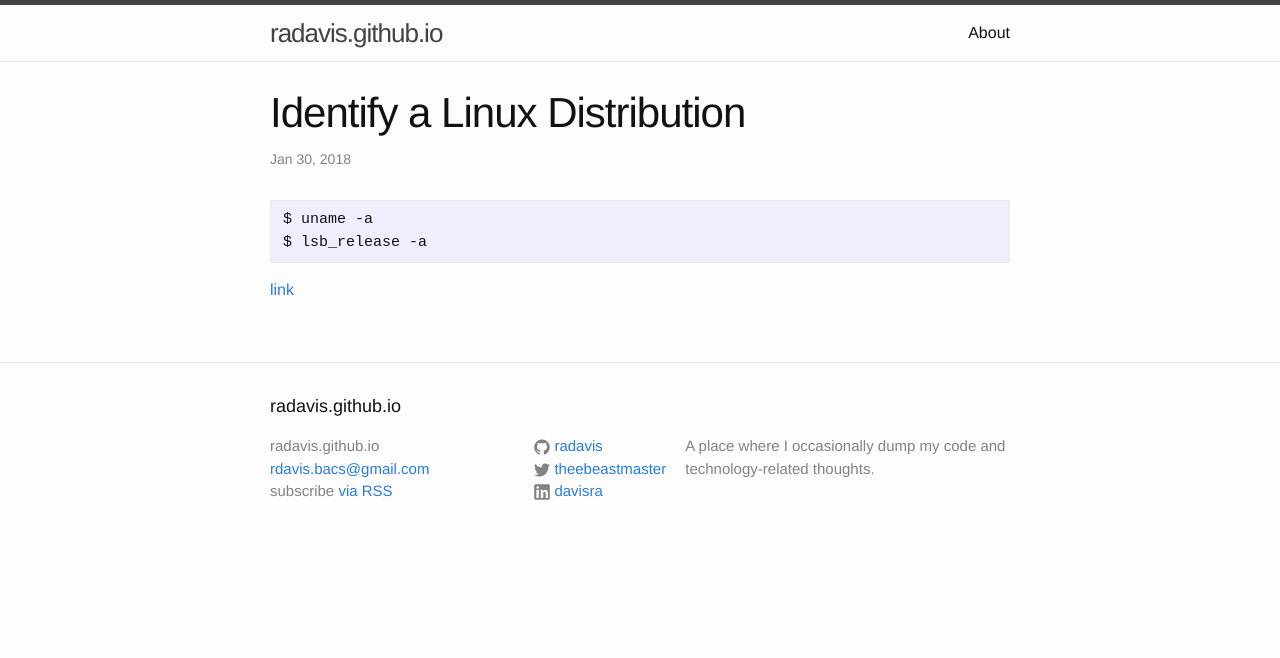
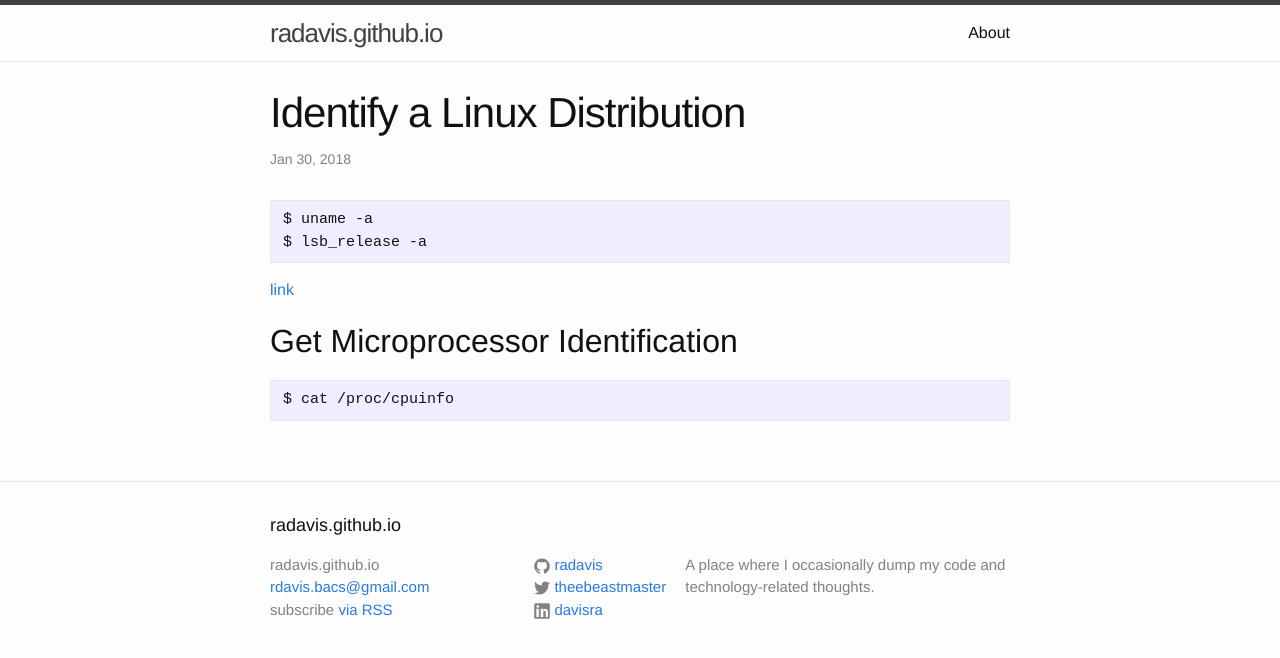
Before and after one commit to radavis/radavis.github.io, a Jekyll site: the page built from _posts/2018-01-30-identify-a-linux-distribution.md, in a window 1280 px wide. Shown: the top 658 px of the page. Built offline with Jekyll 4.4.1, drawn with Linux system fonts in a browser that asks for light colours.

````diff
--- a/_posts/2014-12-18-toggle-wifi-with-hotkeys-in-osx.markdown
+++ b/_posts/2014-12-18-toggle-wifi-with-hotkeys-in-osx.markdown
@@ -27,7 +27,7 @@ fi
 * Create a new Service
 * Double-click 'Run Shell Script'
 * Select 'no-input' from 'Serivce receives'
-* Input the shell script above
+* Input the shell script above and save it
 * Replace the adapter with the name of your WiFi adapter. This can be found by running `ifconfig`.
 * System Preferences -> Keyboard -> Shortcuts
 * Under 'General', set a Hotkey for toggling the WiFi adapter. Mine is `Control + Option + Command + W`.
--- a/_posts/2018-01-30-identify-a-linux-distribution.md
+++ b/_posts/2018-01-30-identify-a-linux-distribution.md
@@ -12,3 +12,10 @@ $ lsb_release -a
 ```
 
 [link](https://unix.stackexchange.com/a/35184)
+
+
+## Get Microprocessor Identification
+
+```
+$ cat /proc/cpuinfo
+```
````
Also changed, not shown: assets/images/decarboxylation-graph.jpg (added).
